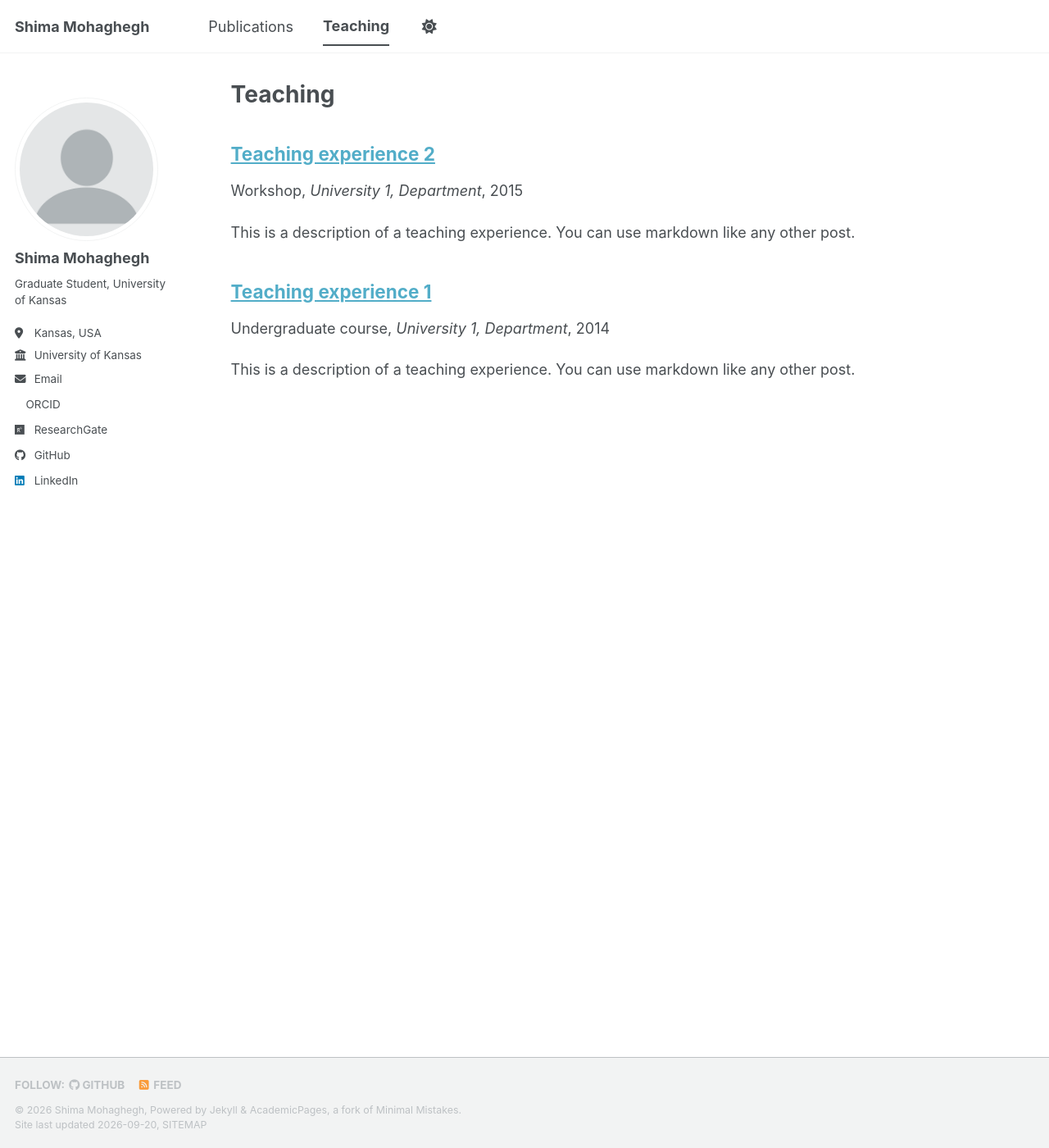
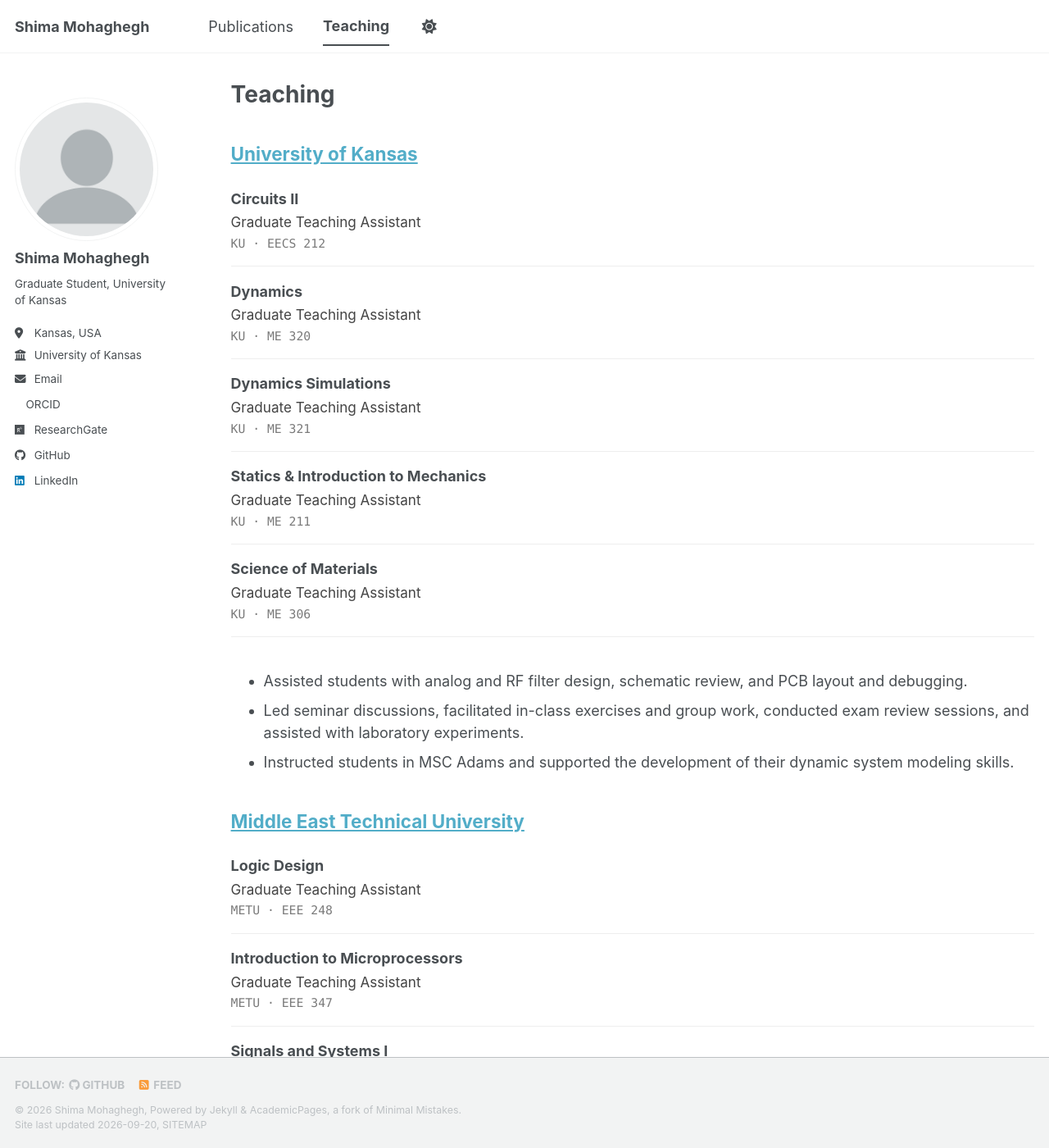
Before and after one commit to shimamohaghegh/shimamohaghegh.github.io, a Jekyll site: the page built from _pages/teaching.html, in a window 1280 px wide and 1400 px high. Shown: the whole window at 82% size. Built offline with Jekyll 4.4.1, drawn with Linux system fonts in a browser that asks for light colours; a style sheet for code colours, icons or effects is not loaded; some of the changed text lies outside the part shown.

Commit message:
Add files via upload

```diff
--- a/_pages/teaching.html
+++ b/_pages/teaching.html
@@ -5,8 +5,75 @@ permalink: /teaching/
 author_profile: true
 ---
 
-{% include base_path %}
+<style>
+.tw-list { list-style: none; padding: 0; margin: 0 0 2.2em 0; }
+.tw-list li { padding: 0.9em 0; margin: 0; border-bottom: 1px solid #eee; }
+.tw-course { font-weight: 700; }
+.tw-role { display: block; color: #444; font-size: 0.95em; margin-top: 0.15em; }
+.tw-where { display: block; font-family: "SFMono-Regular", Consolas, "Liberation Mono", Menlo, monospace; font-size: 0.82em; color: #7a7a7a; margin-top: 0.15em; }
+.tw-duties { margin-top: 0.5em; }
+</style>
 
-{% for post in site.teaching reversed %}
-  {% include archive-single.html %}
-{% endfor %}
+<h2><a href="https://ku.edu/">University of Kansas</a></h2>
+<ul class="tw-list">
+  <li>
+    <span class="tw-course">Circuits II</span>
+    <span class="tw-role">Graduate Teaching Assistant</span>
+    <span class="tw-where">KU · EECS 212</span>
+  </li>
+  <li>
+    <span class="tw-course">Dynamics</span>
+    <span class="tw-role">Graduate Teaching Assistant</span>
+    <span class="tw-where">KU · ME 320</span>
+  </li>
+  <li>
+    <span class="tw-course">Dynamics Simulations</span>
+    <span class="tw-role">Graduate Teaching Assistant</span>
+    <span class="tw-where">KU · ME 321</span>
+  </li>
+  <li>
+    <span class="tw-course">Statics &amp; Introduction to Mechanics</span>
+    <span class="tw-role">Graduate Teaching Assistant</span>
+    <span class="tw-where">KU · ME 211</span>
+  </li>
+  <li>
+    <span class="tw-course">Science of Materials</span>
+    <span class="tw-role">Graduate Teaching Assistant</span>
+    <span class="tw-where">KU · ME 306</span>
+  </li>
+</ul>
+
+<ul class="tw-duties">
+  <li>Assisted students with analog and RF filter design, schematic review, and PCB layout and debugging.</li>
+  <li>Led seminar discussions, facilitated in-class exercises and group work, conducted exam review sessions, and assisted with laboratory experiments.</li>
+  <li>Instructed students in MSC Adams and supported the development of their dynamic system modeling skills.</li>
+</ul>
+
+<h2><a href="https://www.metu.edu.tr/">Middle East Technical University</a></h2>
+<ul class="tw-list">
+  <li>
+    <span class="tw-course">Logic Design</span>
+    <span class="tw-role">Graduate Teaching Assistant</span>
+    <span class="tw-where">METU · EEE 248</span>
+  </li>
+  <li>
+    <span class="tw-course">Introduction to Microprocessors</span>
+    <span class="tw-role">Graduate Teaching Assistant</span>
+    <span class="tw-where">METU · EEE 347</span>
+  </li>
+  <li>
+    <span class="tw-course">Signals and Systems I</span>
+    <span class="tw-role">Graduate Teaching Assistant</span>
+    <span class="tw-where">METU · EEE 301</span>
+  </li>
+  <li>
+    <span class="tw-course">Circuit Theory I</span>
+    <span class="tw-role">Graduate Teaching Assistant</span>
+    <span class="tw-where">METU · EEE 201</span>
+  </li>
+  <li>
+    <span class="tw-course">Computer Architecture II</span>
+    <span class="tw-role">Graduate Teaching Assistant</span>
+    <span class="tw-where">METU · EEE 446</span>
+  </li>
+</ul>
```
